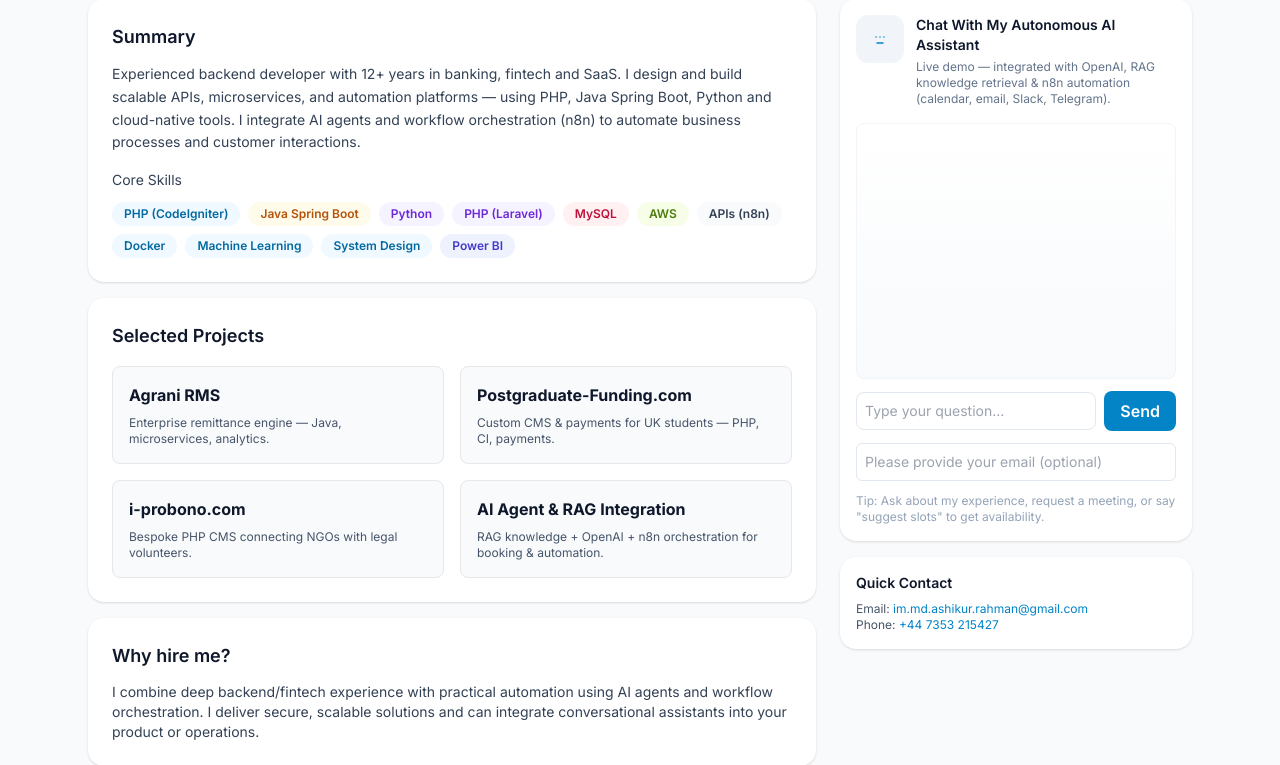
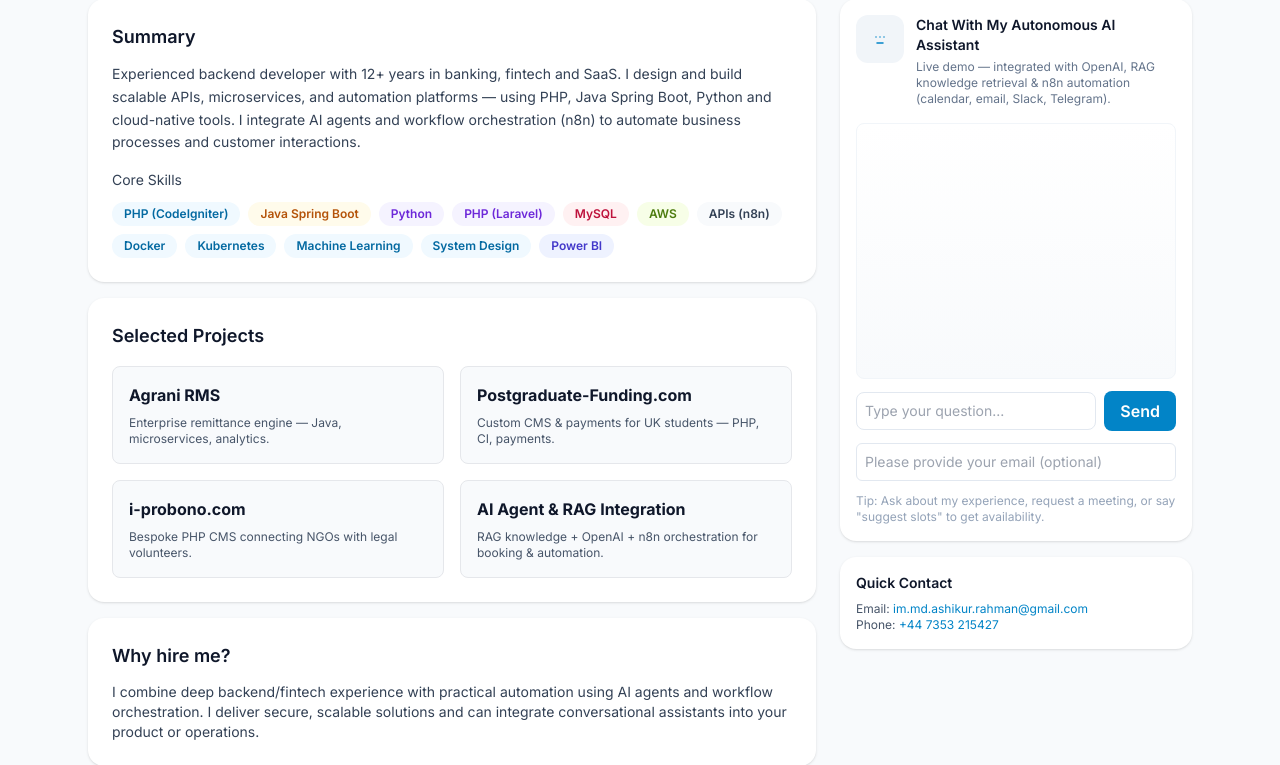
Before and after one commit to ashikur-rahman/ashikur.colud, a PHP site: page / in a window 1280 px wide. Shown: the part 129-894 px from the top of the page. Run offline with PHP 8.4, Linux system fonts and the light colour scheme; some libraries are stand-ins or nearby versions.

Commit message:
after htaccess correctiions changes after ci cd

```diff
--- a/index.php
+++ b/index.php
@@ -77,6 +77,7 @@
               <span class="text-xs font-semibold px-3 py-1 bg-lime-50 text-lime-700 rounded-full">AWS</span>
               <span class="text-xs font-semibold px-3 py-1 bg-slate-50 text-slate-700 rounded-full">APIs (n8n)</span>
               <span class="text-xs font-semibold px-3 py-1 bg-sky-50 text-sky-700 rounded-full">Docker</span>
+              <span class="text-xs font-semibold px-3 py-1 bg-sky-50 text-sky-700 rounded-full">Kubernetes</span>
               <span class="text-xs font-semibold px-3 py-1 bg-sky-50 text-sky-700 rounded-full">Machine Learning</span>
               <span class="text-xs font-semibold px-3 py-1 bg-sky-50 text-sky-700 rounded-full">System Design</span>
               <span class="text-xs font-semibold px-3 py-1 bg-indigo-50 text-indigo-700 rounded-full">Power BI</span>
```
